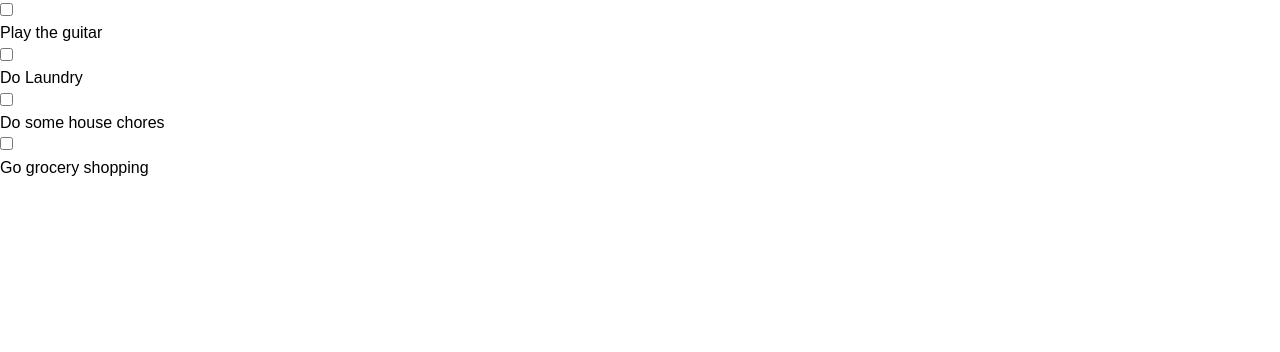
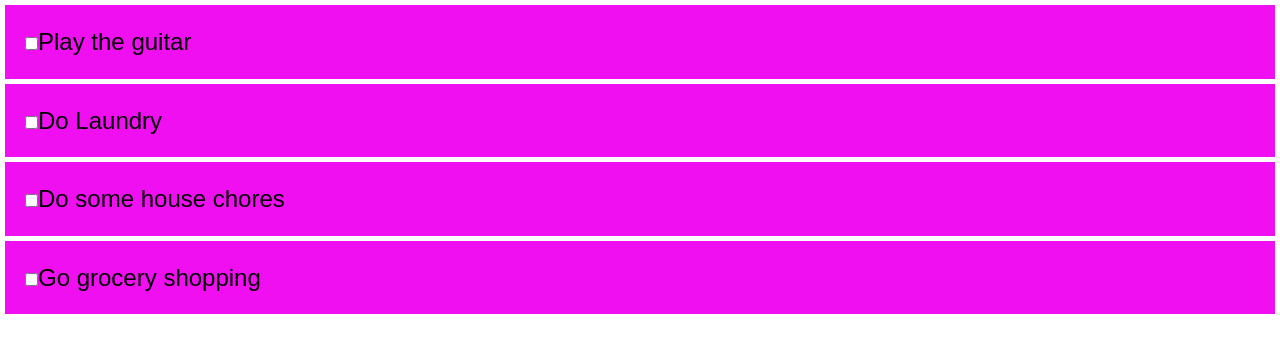
Before and after one commit to pidoxy/my-react-todo-app, a React (Create React App) app: page / in a window 1280 px wide. Shown: the top 352 px of the page. Built offline with nearby package versions, Linux system fonts and the light colour scheme.

Commit message:
added some stylings

```diff
--- a/src/App.css
+++ b/src/App.css
@@ -13,3 +13,18 @@ a {
  color: #333;
  text-decoration: none;
 }
+
+.todolist{
+padding: 20px;
+background-color: #f00ff0;
+margin: 5px;
+}
+
+.todo {
+  display: inline;
+  font-size: 1.5em;
+}
+
+ul li {
+  border: 1px black !important;
+}
--- a/src/Component/Todos.js
+++ b/src/Component/Todos.js
@@ -6,34 +6,18 @@ import PropTypes from 'prop-types';    // I'm not exactly sure what function Pro
 class Todos extends Component {
     constructor(props) {
         super(props)
-
-        this.getStyle = () => {
-            if (this.props.list.completed) {
-                return {
-                    textDecoration: 'line-through'
-                }
-            } else {
-                return {
-                    textDecoration: 'none'
-                }
-
-            }
-
-        }
     }
-
-
 
     render() {
         const listItem = this.props.list.map((item) => (
-            <div>
-                <input type='checkbox' onChange={this.markComplete}/> {''}
-                <li key={item.id}> {item.title} </li>
+            <div className='todolist'>
+                <input type='checkbox' onChange /><li className='todo' key={item.id}>{item.title}</li>
+
 
             </div>
         ));
         return (
-            <ul> {listItem} </ul>
+            <ul>{listItem}</ul>
         );
     }
 }
@@ -42,6 +26,4 @@ Todos.propTypes = {                                // I need clarificaton on thi
     list: PropTypes.array.isRequired
 }
 
-
-
 export default Todos;
```
